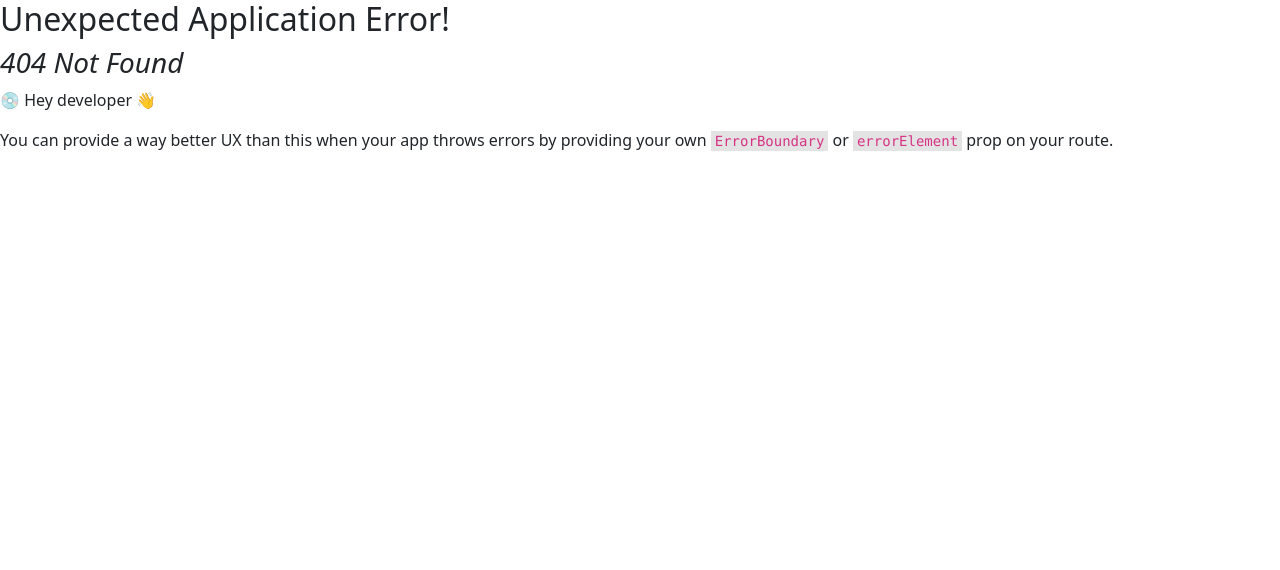
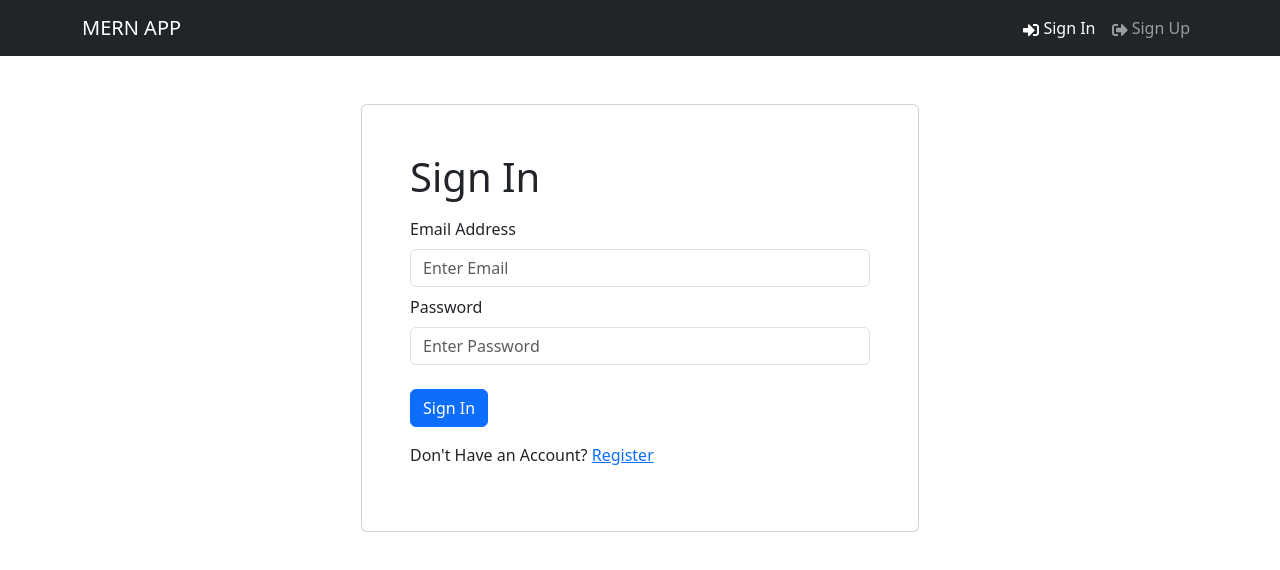
Before and after one commit to Collinswarui/Auth_API, a React (Vite) app in the folder frontend/: page /login in a window 1280 px wide. Before the commit this address had no page. Shown: the top 570 px of the page. Built offline with nearby package versions, Linux system fonts and the light colour scheme.

Commit message:
created login screen and form container

```diff
--- /dev/null
+++ b/frontend/src/Screens/Loginscreen.jsx
@@ -0,0 +1,53 @@
+import { useState } from "react";
+import { Link } from 'react-router-dom'
+import { Form, Button, Row, Col } from 'react-bootstrap'
+import FormContainer from '../components/FormContainer'
+
+
+const LoginScreen = () => {
+    const [email, setEmail] = useState('')
+    const [password, setPassword] = useState('')
+
+    const submitHandler = async (e) => {
+        e.preventDefault()
+        console.log('submitted')
+    }
+
+    return(
+        <FormContainer>
+            <h1>Sign In</h1>
+
+            <Form onSubmit={ submitHandler}>
+              <Form.Group className="my-2" controlId="email">
+                <Form.Label>Email Address</Form.Label>
+                <Form.Control
+                    type='email'
+                    placeholder="Enter Email"
+                    value={email}
+                    onChange={ (e) => setEmail(e.target.value) }
+                ></Form.Control>
+              </Form.Group>
+              <Form.Group className="my-2" controlId="password">
+                <Form.Label>Password</Form.Label>
+                <Form.Control
+                    type='password'
+                    placeholder="Enter Password"
+                    value={password}
+                    onChange={ (e) => setPassword(e.target.value) }
+                ></Form.Control>
+              </Form.Group>
+              <Button type="submit" variant="primary" className="mt-3">
+                Sign In
+              </Button>
+
+              <Row className="py-3">
+                <Col>
+                 Don't Have an Account? <Link to='/register'>Register</Link>
+                </Col>
+              </Row>
+            </Form>
+        </FormContainer>
+    )
+}
+
+export default LoginScreen
--- /dev/null
+++ b/frontend/src/components/FormContainer.jsx
@@ -0,0 +1,15 @@
+import { Container, Row, Col } from 'react-bootstrap'
+
+const FormContainer = ({ children }) => {
+  return (
+    <Container>
+        <Row className='justify-content-md-center mt-5'>
+            <Col xs={12} md={6} className='card p-5'>
+                {children}
+            </Col>
+        </Row>
+    </Container>
+  )
+}
+
+export default FormContainer
--- a/frontend/src/main.jsx
+++ b/frontend/src/main.jsx
@@ -10,11 +10,13 @@
 import 'bootstrap/dist/css/bootstrap.min.css'
 import './index.css'
 import HomeScreen from './Screens/HomeScreen.jsx'
+import LoginScreen from './Screens/Loginscreen.jsx'
 
 const router = createBrowserRouter(
   createRoutesFromElements(
     <Route path='/' element={<App />}>
         <Route index={ true } path='/' element={<HomeScreen />} />
+        <Route path='/login' element={<LoginScreen /> } />
     </Route>
   )
 )
```
